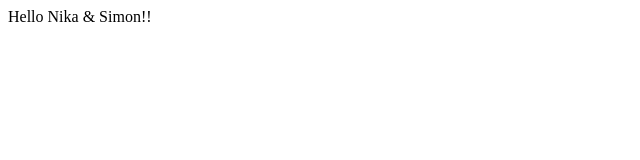
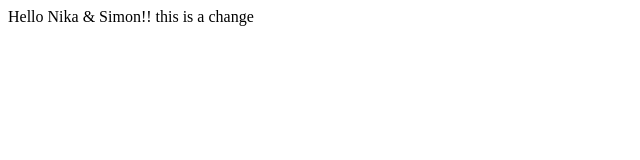
Before and after one commit to nika7724/second-project, a Svelte app: page / in a window 1280 px wide. Shown: the top 160 px of the page, without its empty margins (0-640 px from the left). Built offline with nearby package versions, Linux system fonts and the light colour scheme.

Commit message:
this is second commit

```diff
--- a/src/component/MySecondComponent.svelte
+++ b/src/component/MySecondComponent.svelte
@@ -1 +1 @@
-<div>Hello Nika & Simon!!</div>
+<div>Hello Nika & Simon!! this is a change</div>
```
